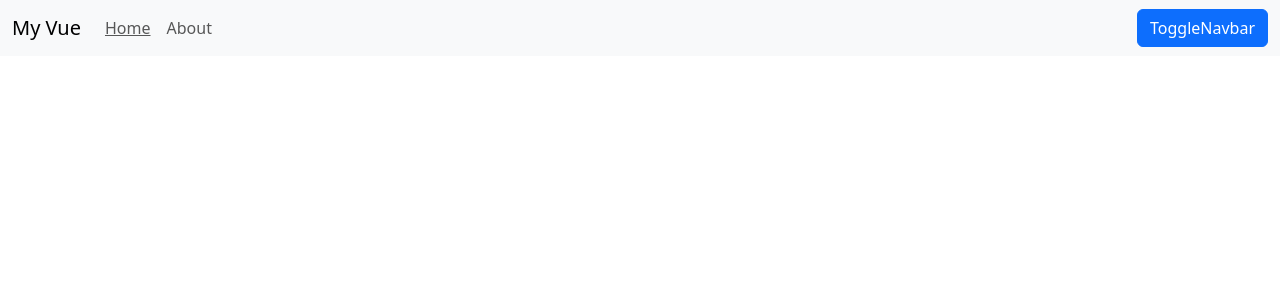
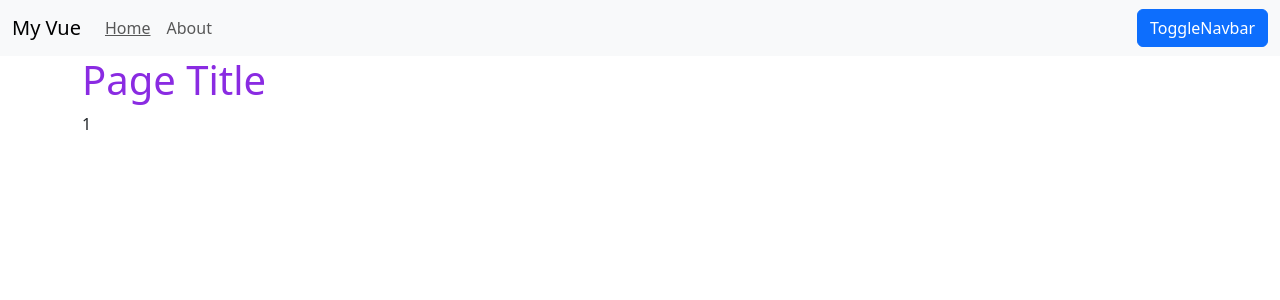
Before and after one commit to LoVeR1V/TestVue3Project, a Vue app: page /#/1 in a window 1280 px wide. Shown: the top 300 px of the page. Built offline with nearby package versions, Linux system fonts and the light colour scheme.

Commit message:
using route params

```diff
--- a/src/components/PageViewer.vue
+++ b/src/components/PageViewer.vue
@@ -1,24 +1,15 @@
 <template>
     <div class="container">
         <h1 class="emphasize"> Page Title </h1>
-        <p> content </p>
+        <p> {{ $route.params.index }} </p>
     </div>
 </template>
 
 <script>
 export default {
-    props: {
-        page : {
-            // now we store our content in pages.json so this need to read the content
-            type: Object,
-            default(rawProps) {
-                return {
-                    pageTitle: '',
-                    content: ''
-                };
-            }
-        }
-    },
+    created() {
+        console.log(this.$route.params);
+    }
 
 }
 </script>
--- a/src/routes.js
+++ b/src/routes.js
@@ -5,7 +5,8 @@
 const router = createRouter({
     history: createWebHashHistory(),
     routes: [
-        { path: '/', component: PageViewer },
+        // use "?" to make index optional
+        { path: '/:index?', component: PageViewer },
         { path: '/create', component: CreatePage}
     ]
 });
```
